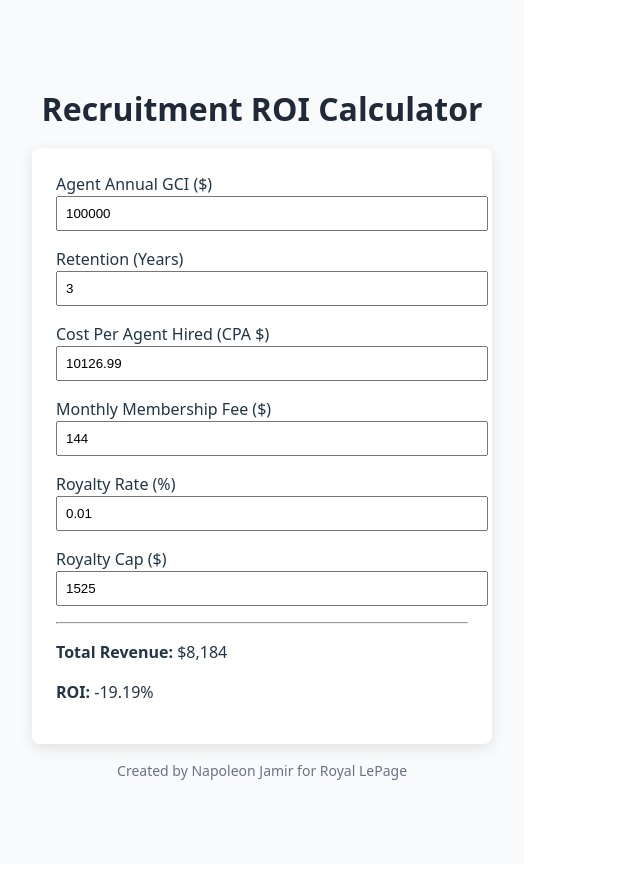
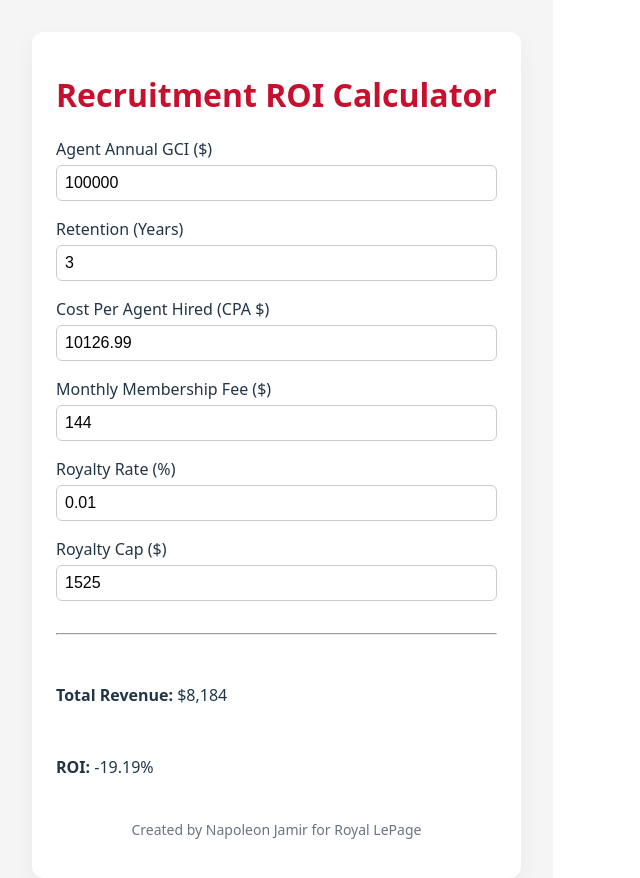
Before and after one commit to Napoleonrlp/recruitmentroi, a React (Vite) app: page / in a window 1280 px wide. Shown: the top 878 px of the page, without its empty margins (0-640 px from the left). Built offline with nearby package versions, Linux system fonts and the light colour scheme.

Commit message:
Update App.tsx

```diff
--- a/src/App.tsx
+++ b/src/App.tsx
@@ -14,47 +14,71 @@ function App() {
   const roi = ((totalRevenue - cpa) / cpa) * 100
 
   return (
-    <div style={{ minHeight: "100vh", background: "#f9fafb", display: "flex", justifyContent: "center", alignItems: "center", padding: "2rem" }}>
-      <div style={{ width: "100%", maxWidth: "600px" }}>
-        <h1 style={{ fontSize: "2rem", fontWeight: "bold", textAlign: "center", color: "#1f2937" }}>
+    <div style={{
+      minHeight: "100vh",
+      background: "#f5f5f5",
+      display: "flex",
+      justifyContent: "center",
+      alignItems: "center",
+      padding: "2rem"
+    }}>
+      <div style={{
+        width: "100%",
+        maxWidth: "600px",
+        background: "#ffffff",
+        padding: "1.5rem",
+        borderRadius: "0.75rem",
+        boxShadow: "0 10px 25px rgba(0, 0, 0, 0.05)",
+        boxSizing: "border-box"
+      }}>
+        <h1 style={{
+          fontSize: "2rem",
+          fontWeight: 700,
+          textAlign: "center",
+          color: "#c8102e",
+          marginBottom: "1.5rem"
+        }}>
           Recruitment ROI Calculator
         </h1>
-        <div style={{ background: "white", padding: "1.5rem", borderRadius: "0.5rem", boxShadow: "0 4px 14px rgba(0,0,0,0.1)", marginTop: "1rem" }}>
-          <div style={{ marginBottom: "1rem" }}>
+
+        <div style={{ display: 'flex', flexDirection: 'column', gap: '1rem' }}>
+          <div>
             <label>Agent Annual GCI ($)</label>
-            <input type="number" value={gci} onChange={e => setGCI(Number(e.target.value))} style={{ width: "100%", padding: "0.5rem" }} />
+            <input type="number" value={gci} onChange={e => setGCI(Number(e.target.value))} style={inputStyle} />
           </div>
 
-          <div style={{ marginBottom: "1rem" }}>
+          <div>
             <label>Retention (Years)</label>
-            <input type="number" value={years} onChange={e => setYears(Number(e.target.value))} style={{ width: "100%", padding: "0.5rem" }} />
+            <input type="number" value={years} onChange={e => setYears(Number(e.target.value))} style={inputStyle} />
           </div>
 
-          <div style={{ marginBottom: "1rem" }}>
+          <div>
             <label>Cost Per Agent Hired (CPA $)</label>
-            <input type="number" value={cpa} onChange={e => setCPA(Number(e.target.value))} style={{ width: "100%", padding: "0.5rem" }} />
+            <input type="number" value={cpa} onChange={e => setCPA(Number(e.target.value))} style={inputStyle} />
           </div>
 
-          <div style={{ marginBottom: "1rem" }}>
+          <div>
             <label>Monthly Membership Fee ($)</label>
-            <input type="number" value={monthlyFee} onChange={e => setMonthlyFee(Number(e.target.value))} style={{ width: "100%", padding: "0.5rem" }} />
+            <input type="number" value={monthlyFee} onChange={e => setMonthlyFee(Number(e.target.value))} style={inputStyle} />
           </div>
 
-          <div style={{ marginBottom: "1rem" }}>
+          <div>
             <label>Royalty Rate (%)</label>
-            <input type="number" step="0.001" value={royaltyRate} onChange={e => setRoyaltyRate(Number(e.target.value))} style={{ width: "100%", padding: "0.5rem" }} />
+            <input type="number" step="0.001" value={royaltyRate} onChange={e => setRoyaltyRate(Number(e.target.value))} style={inputStyle} />
           </div>
 
-          <div style={{ marginBottom: "1rem" }}>
+          <div>
             <label>Royalty Cap ($)</label>
-            <input type="number" value={royaltyCap} onChange={e => setRoyaltyCap(Number(e.target.value))} style={{ width: "100%", padding: "0.5rem" }} />
+            <input type="number" value={royaltyCap} onChange={e => setRoyaltyCap(Number(e.target.value))} style={inputStyle} />
           </div>
 
           <hr style={{ margin: "1rem 0" }} />
+
           <p><strong>Total Revenue:</strong> ${totalRevenue.toLocaleString()}</p>
           <p><strong>ROI:</strong> {roi.toFixed(2)}%</p>
         </div>
-        <p style={{ textAlign: "center", fontSize: "0.875rem", color: "#6b7280", marginTop: "1rem" }}>
+
+        <p style={{ textAlign: "center", fontSize: "0.875rem", color: "#6b7280", marginTop: "1.5rem" }}>
           Created by Napoleon Jamir for Royal LePage
         </p>
       </div>
@@ -62,4 +86,14 @@ function App() {
   )
 }
 
+const inputStyle: React.CSSProperties = {
+  width: "100%",
+  padding: "0.5rem",
+  border: "1px solid #ccc",
+  borderRadius: "0.375rem",
+  fontSize: "1rem",
+  marginTop: "0.25rem",
+  boxSizing: "border-box"
+}
+
 export default App
```
